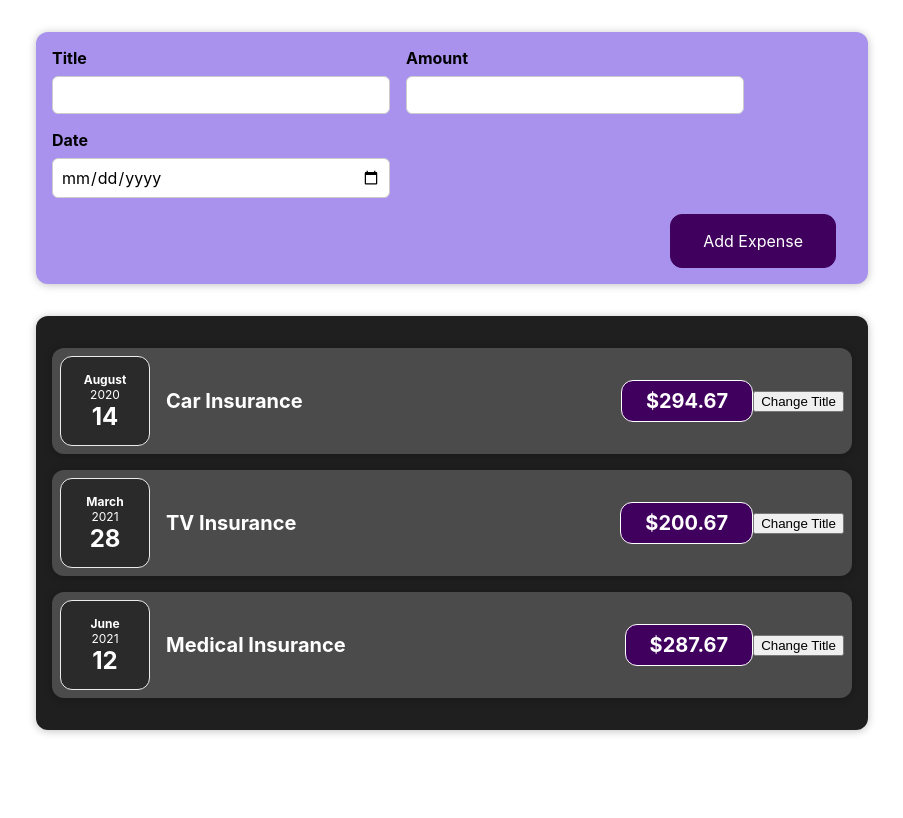
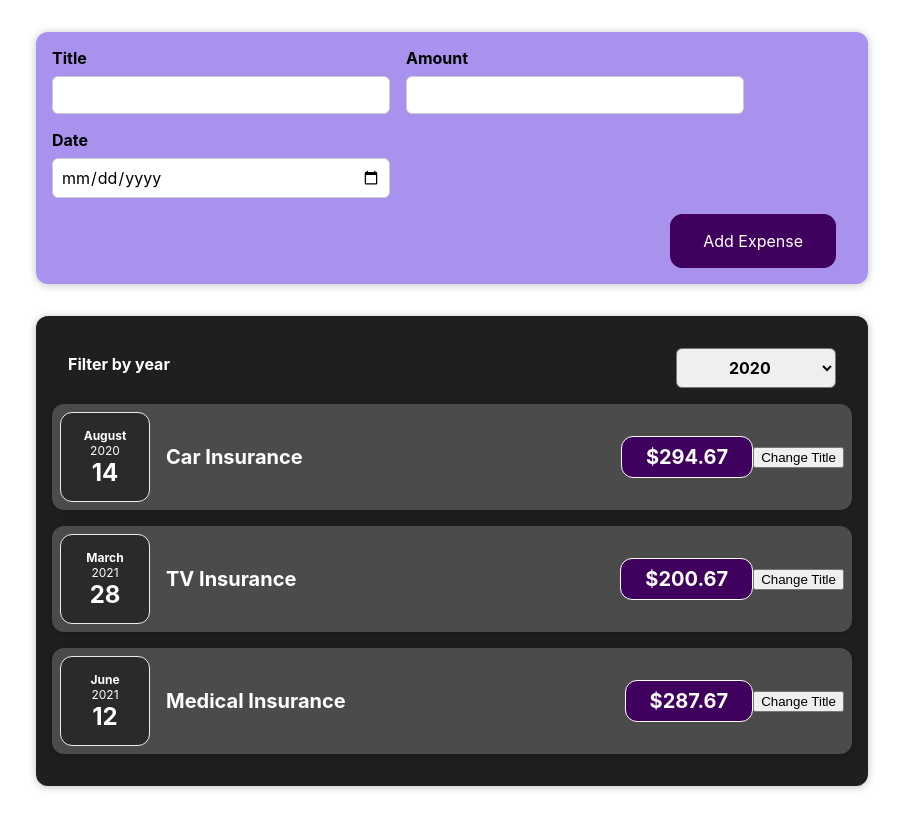
Before and after one commit to apurvagupta26/React-tutorial, a React (Create React App) app: page / in a window 1280 px wide. Shown: the whole page, without its empty margins (188-1091 px from the left). Built offline with nearby package versions, Linux system fonts and the light colour scheme.

Commit message:
ExpenseFilter Component added to filter data based on year

```diff
--- a/src/components/Expenses/Expenses.js
+++ b/src/components/Expenses/Expenses.js
@@ -1,10 +1,20 @@
 import ExpenseItem from './ExpenseItem';
 import './Expenses.css';
 import Card from '../UI/Card'
+import ExpensesFilter from './ExpensesFilter';
+import { useState } from 'react';
 
 function Expenses(props) {
+
+  const [filteredYear, setFilteredYear] = useState('2020');
+
+  const filterChangeHandler = selectedYear => {
+    setFilteredYear(selectedYear);
+  };
+
   return (
     <Card className="expenses">
+       <ExpensesFilter selected={filteredYear} onChangeFilter={filterChangeHandler} />
       <ExpenseItem
         title={props.items[0].title}
         amount={props.items[0].amount}
--- /dev/null
+++ b/src/components/Expenses/ExpensesFilter.css
@@ -0,0 +1,24 @@
+.expenses-filter {
+    color: white;
+    padding: 0 1rem;
+  }
+
+  .expenses-filter__control {
+    display: flex;
+    width: 100%;
+    align-items: center;
+    justify-content: space-between;
+    margin: 1rem 0;
+  }
+
+  .expenses-filter label {
+    font-weight: bold;
+    margin-bottom: 0.5rem;
+  }
+
+  .expenses-filter select {
+    font: inherit;
+    padding: 0.5rem 3rem;
+    font-weight: bold;
+    border-radius: 6px;
+  }
--- /dev/null
+++ b/src/components/Expenses/ExpensesFilter.js
@@ -0,0 +1,25 @@
+import React from 'react';
+
+import './ExpensesFilter.css';
+
+const ExpensesFilter = (props) => {
+  const dropdownChangeHandler = (event) => {
+    props.onChangeFilter(event.target.value);
+  };
+
+  return (
+    <div className='expenses-filter'>
+      <div className='expenses-filter__control'>
+        <label>Filter by year</label>
+        <select value={props.selected} onChange={dropdownChangeHandler}>
+          <option value='2022'>2022</option>
+          <option value='2021'>2021</option>
+          <option value='2020'>2020</option>
+          <option value='2019'>2019</option>
+        </select>
+      </div>
+    </div>
+  );
+};
+
+export default ExpensesFilter;
```
